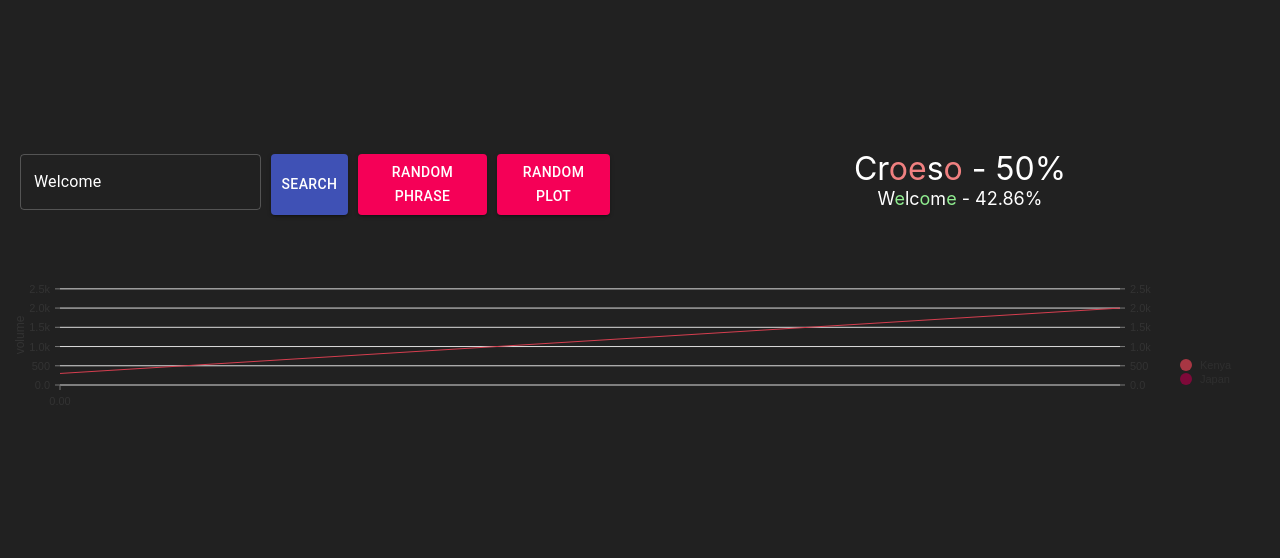
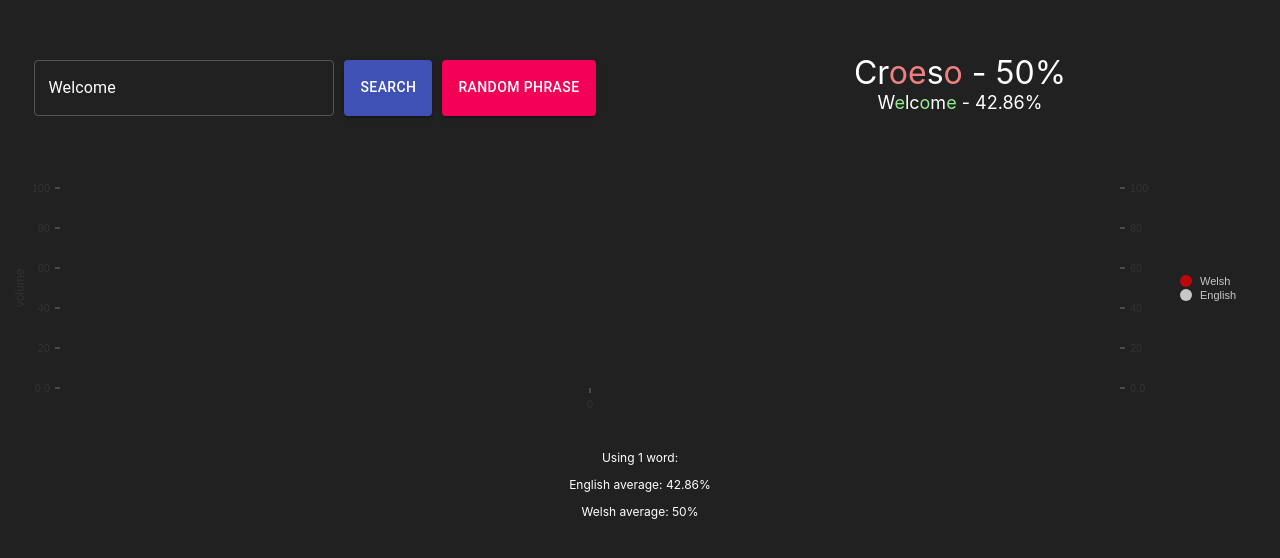
Before and after one commit to KeyanNamaghi/where-are-all-the-vowels, a React (Create React App) app: page / in a window 1280 px wide. Shown: the part 116-674 px from the top of the page. Built offline with nearby package versions, Linux system fonts and the light colour scheme.

Commit message:
graphing working with translations

```diff
--- a/src/App.jsx
+++ b/src/App.jsx
@@ -1,4 +1,4 @@
-import React, { useState } from "react";
+import React, { useState, useEffect } from "react";
 import Button from "@material-ui/core/Button";
 import TextField from "@material-ui/core/TextField";
 import randomWords from "random-words";
@@ -46,16 +46,42 @@ const getHighlightedText = (text, isWelsh) => {
   );
 };
 
+const averageFromData = data => {
+  let total = 0;
+  for (let entry of data) {
+    total += entry.y;
+  }
+  total /= data.length;
+  return Math.round(total * 1e2) / 1e2;
+};
+
 function App() {
   const [search, setSearch] = useState("Welcome");
   const [text, setText] = useState("Welcome");
   const [welshText, setWelshText] = useState("Croeso");
-  const [data1, setdata1] = useState([
-    {
-      x: 0,
-      y: 10
-    }
-  ]);
+  const [dataEnglish, setDataEnglish] = useState([]);
+  const [dataWelsh, setDataWelsh] = useState([]);
+
+  useEffect(() => {
+    console.log("text");
+    setDataEnglish(
+      dataEnglish.concat([
+        {
+          x: dataEnglish.length,
+          y: VowelPercentage({ string: text, isWelsh: false })
+        }
+      ])
+    );
+    setDataWelsh(
+      dataWelsh.concat([
+        {
+          x: dataWelsh.length,
+          y: VowelPercentage({ string: welshText, isWelsh: true })
+        }
+      ])
+    );
+    // eslint-disable-next-line react-hooks/exhaustive-deps
+  }, [text]);
 
   return (
     <div className="App">
@@ -81,27 +107,12 @@ function App() {
               <Button
                 variant="contained"
                 color="secondary"
-                onClick={() => API(randomWords(), setText, setWelshText)}
+                onClick={() => {
+                  API(randomWords(), setText, setWelshText);
+                }}
                 className="Button"
               >
                 Random Phrase
-              </Button>
-              <Button
-                variant="contained"
-                color="secondary"
-                onClick={() =>
-                  setdata1(
-                    data1.concat([
-                      {
-                        x: 10,
-                        y: 220
-                      }
-                    ])
-                  )
-                }
-                className="Button"
-              >
-                Random plot
               </Button>
             </div>
           </div>
@@ -110,38 +121,47 @@ function App() {
               {getHighlightedText(welshText, true)}
               {"  -  "}
               <VowelPercentage string={welshText} isWelsh />
+              {"%"}
             </div>
             <div className="english">
               {getHighlightedText(text || "", false)}
               {"  -  "}
               <VowelPercentage string={text} />
+              {"%"}
             </div>
           </div>
         </div>
-        <div style={{ height: 200, width: "100%" }}>
+        <div
+          style={{
+            height: 300,
+            width: "100%",
+            color: "black",
+            fontSize: "12px"
+          }}
+        >
           <Graph
             data={[
               {
-                id: "Japan",
-                color: "hsl(104, 70%, 50%)",
-                data: data1
+                id: "English",
+                data: dataEnglish
               },
               {
-                id: "Kenya",
-                color: "hsl(124, 70%, 50%)",
-                data: [
-                  {
-                    x: 0,
-                    y: 300
-                  },
-                  {
-                    x: 10,
-                    y: 2000
-                  }
-                ]
+                id: "Welsh",
+                data: dataWelsh
               }
             ]}
           />
+        </div>
+        <div
+          style={{
+            fontSize: "12px"
+          }}
+        >
+          <p>
+            Using {dataEnglish.length} word{dataEnglish.length > 1 ? "s" : ""}:
+          </p>
+          <p>English average: {averageFromData(dataEnglish)}%</p>
+          <p>Welsh average: {averageFromData(dataWelsh)}%</p>
         </div>
       </header>
     </div>
--- a/src/ConsonantCounter.js
+++ b/src/ConsonantCounter.js
@@ -44,8 +44,7 @@ const VowelPercentage = ({ string, isWelsh }) => {
   }
   return (
     Math.round(((100 * countVowels) / (countVowels + countConsonants)) * 1e2) /
-      1e2 +
-    "%"
+    1e2
   );
 };
 
--- a/src/Graph.jsx
+++ b/src/Graph.jsx
@@ -6,11 +6,11 @@ const MyResponsiveLine = ({ data /* see data tab */ }) => (
     data={data}
     margin={{ top: 50, right: 160, bottom: 50, left: 60 }}
     xScale={{ type: "linear" }}
-    yScale={{ type: "linear", min: 0, max: 2500 }}
+    yScale={{ type: "linear", min: 0, max: 100 }}
     curve="monotoneX"
     axisTop={null}
     axisRight={{
-      tickValues: [0, 500, 1000, 1500, 2000, 2500],
+      tickValues: [0, 20, 40, 60, 80, 100],
       tickSize: 5,
       tickPadding: 5,
       tickRotation: 0,
@@ -18,18 +18,8 @@ const MyResponsiveLine = ({ data /* see data tab */ }) => (
       legend: "",
       legendOffset: 0
     }}
-    axisBottom={{
-      tickValues: [0, 20, 40, 60, 80, 100, 120],
-      tickSize: 5,
-      tickPadding: 5,
-      tickRotation: 0,
-      format: ".2f",
-      legend: "",
-      legendOffset: 36,
-      legendPosition: "middle"
-    }}
     axisLeft={{
-      tickValues: [0, 500, 1000, 1500, 2000, 2500],
+      tickValues: [0, 20, 40, 60, 80, 100],
       tickSize: 5,
       tickPadding: 5,
       tickRotation: 0,
@@ -39,7 +29,7 @@ const MyResponsiveLine = ({ data /* see data tab */ }) => (
       legendPosition: "middle"
     }}
     enableGridX={false}
-    colors={{ scheme: "spectral" }}
+    colors={["#ffffff", "#f00000"]}
     lineWidth={1}
     pointSize={4}
     pointColor={{ theme: "background" }}
@@ -50,10 +40,11 @@ const MyResponsiveLine = ({ data /* see data tab */ }) => (
     pointLabelYOffset={-12}
     useMesh={true}
     gridXValues={[0, 20, 40, 60, 80, 100, 120]}
-    gridYValues={[0, 500, 1000, 1500, 2000, 2500]}
+    gridYValues={[]}
     legends={[
       {
-        anchor: "bottom-right",
+        itemTextColor: "#ffffff",
+        anchor: "right",
         direction: "column",
         justify: false,
         translateX: 140,
--- a/src/Translate.js
+++ b/src/Translate.js
@@ -14,6 +14,7 @@ const API = (word, setText, setWelshText) => {
   url += `&source=${fromLang}`;
   url += `&target=${toLang}`;
 
+  if (word.length < 100) {
     fetch(`${CACHING_SERVER}/search?word=${word.toLowerCase()}`, {
       method: "GET",
       headers: {
@@ -83,6 +84,7 @@ const API = (word, setText, setWelshText) => {
           console.log("There was an error with the caching request: ", error);
         })
     );
+  }
 };
 
 export default API;
```
Lines whose indentation alone changed are shown as unchanged.
